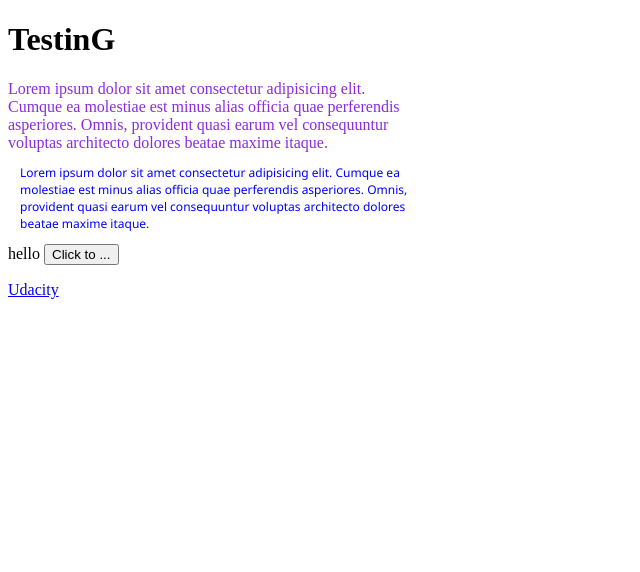
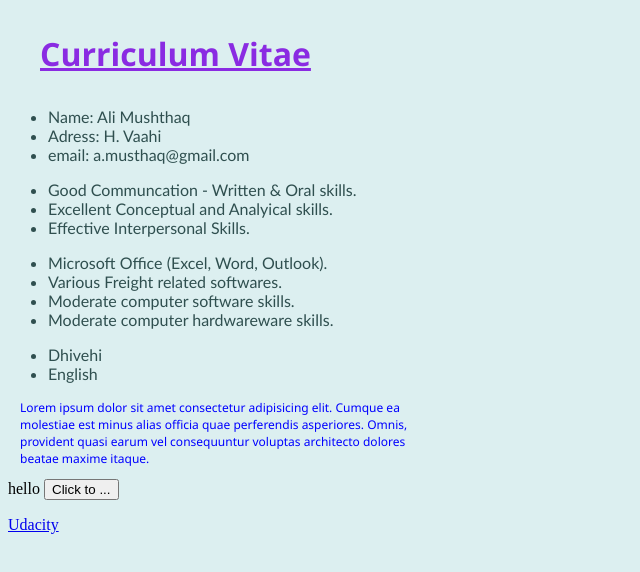
Before and after one commit to almstq/HTML, a plain HTML site: page index.html in a window 1280 px wide. Shown: the whole page, without its empty margins (0-640 px from the left). Drawn offline with Linux system fonts and the light colour scheme.

Commit message:
Converting to my CV

```diff
--- a/index.html
+++ b/index.html
@@ -4,14 +4,39 @@
     <!-- comment-->
     <meta charset="UTF-8">
     <meta name="viewport" content="width=device-width, initial-scale=1.0">
-    <title>Mustarq Site</title>
+    <title>Mustarq's CV</title>
     <link rel="stylesheet" href="styles.css">
 </head>
 <body>
-    <h1>
-    TestinG
-</h1>
-<div class="first">Lorem ipsum dolor sit amet consectetur adipisicing elit. Cumque ea molestiae est minus alias officia quae perferendis asperiores. Omnis, provident quasi earum vel consequuntur voluptas architecto dolores beatae maxime itaque.</div>
+    <h1 id="Heading">Curriculum Vitae</h1>
+<div class="Contact">
+    <ul>
+        <li>Name: Ali Mushthaq</li>
+        <li>Adress: H. Vaahi</li>
+        <li>email: a.musthaq@gmail.com</li>
+    </ul>
+</div>
+<div class="Abilities">
+    <ul>
+        <li>Good Communcation - Written & Oral skills.</li>
+        <li>Excellent Conceptual and Analyical skills.</li>
+        <li>Effective Interpersonal Skills.</li>
+    </ul>
+</div>
+<div class="Skills">
+    <ul>
+        <li>Microsoft Office (Excel, Word, Outlook).</li>
+        <li>Various Freight related softwares.</li>
+        <li>Moderate computer software skills.</li>
+        <li>Moderate computer hardwareware skills.</li>
+    </ul>
+</div>
+<div class="Languages">
+    <ul>
+        <li>Dhivehi</li>
+        <li>English</li>
+    </ul>
+</div>
 <div class="second">Lorem ipsum dolor sit amet consectetur adipisicing elit. Cumque ea molestiae est minus alias officia quae perferendis asperiores. Omnis, provident quasi earum vel consequuntur voluptas architecto dolores beatae maxime itaque.</div>
     <span>hello</span>
     <button type="button">
--- a/styles.css
+++ b/styles.css
@@ -1,6 +1,28 @@
-    .first {
+    body {
+        background-color: rgb(220, 239, 240);
+    }
+    #Heading {
+        font-family: 'Segoe UI', Tahoma, Geneva, Verdana, sans-serif;
         color: blueviolet;
         width: 400px;
+        text-decoration: underline;
+        margin: 1em;
+}
+    .Contact {
+        font-family: 'Trebuchet MS', 'Lucida Sans Unicode', 'Lucida Grande', 'Lucida Sans', Arial, sans-serif;
+        color: darkslategrey;
+    }
+    .Abilities {
+        font-family: 'Trebuchet MS', 'Lucida Sans Unicode', 'Lucida Grande', 'Lucida Sans', Arial, sans-serif;
+        color: darkslategrey;
+    }
+    .Skills {
+        font-family: 'Trebuchet MS', 'Lucida Sans Unicode', 'Lucida Grande', 'Lucida Sans', Arial, sans-serif;
+        color: darkslategrey;
+    }
+    .Languages {
+        font-family: 'Trebuchet MS', 'Lucida Sans Unicode', 'Lucida Grande', 'Lucida Sans', Arial, sans-serif;
+        color: darkslategrey;
     }
     /* comment */
     .second {
```
